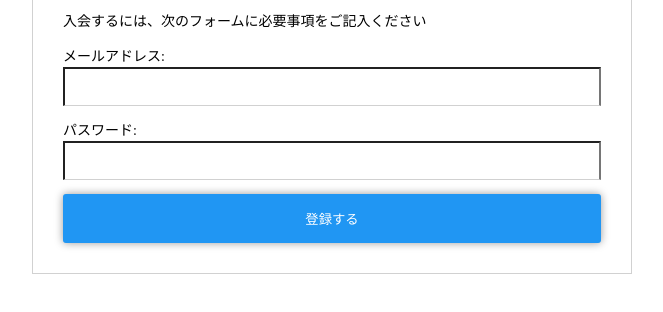
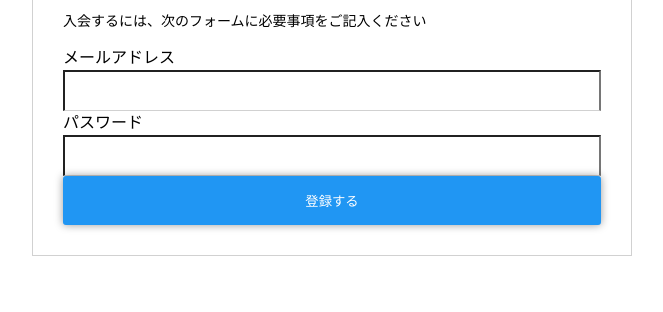
Before and after one commit to modfour/learn-webcoding, a plain HTML site: page sample01/index.html in a window 1280 px wide. Shown: the part 70-382 px from the top of the page, without its empty margins (308-971 px from the left). Drawn offline with Linux system fonts and the light colour scheme.

Commit message:
lesson17-use appropriate html-tag

```diff
--- a/sample01/index.html
+++ b/sample01/index.html
@@ -11,10 +11,18 @@
         <div class="content">
             <h1>入会申し込み</h1>
             <p>入会するには、次のフォームに必要事項をご記入ください</p>
-            <p>メールアドレス: <input type="email" name="mymail"></p>
-            <p>パスワード: <input type="password" name="password"></p>
-            <button type="submit">登録する</button>
-            <!-- <input type="submit" value="送信">という記載は古いので非推奨！ -->
+            <div class="control">
+                <label for="mymail">メールアドレス</label>
+                <input type="email" name="mymail">
+            </div>
+            <div class="control">
+                <label for="password">パスワード</label>
+                <input type="password" name="password">
+            </div>
+            <div class="control">
+                <button type="submit">登録する</button>
+                <!-- <input type="submit" value="送信">という記載は古いので非推奨！ -->
+            </div>
         </div>
     </body>
 </html>
```
